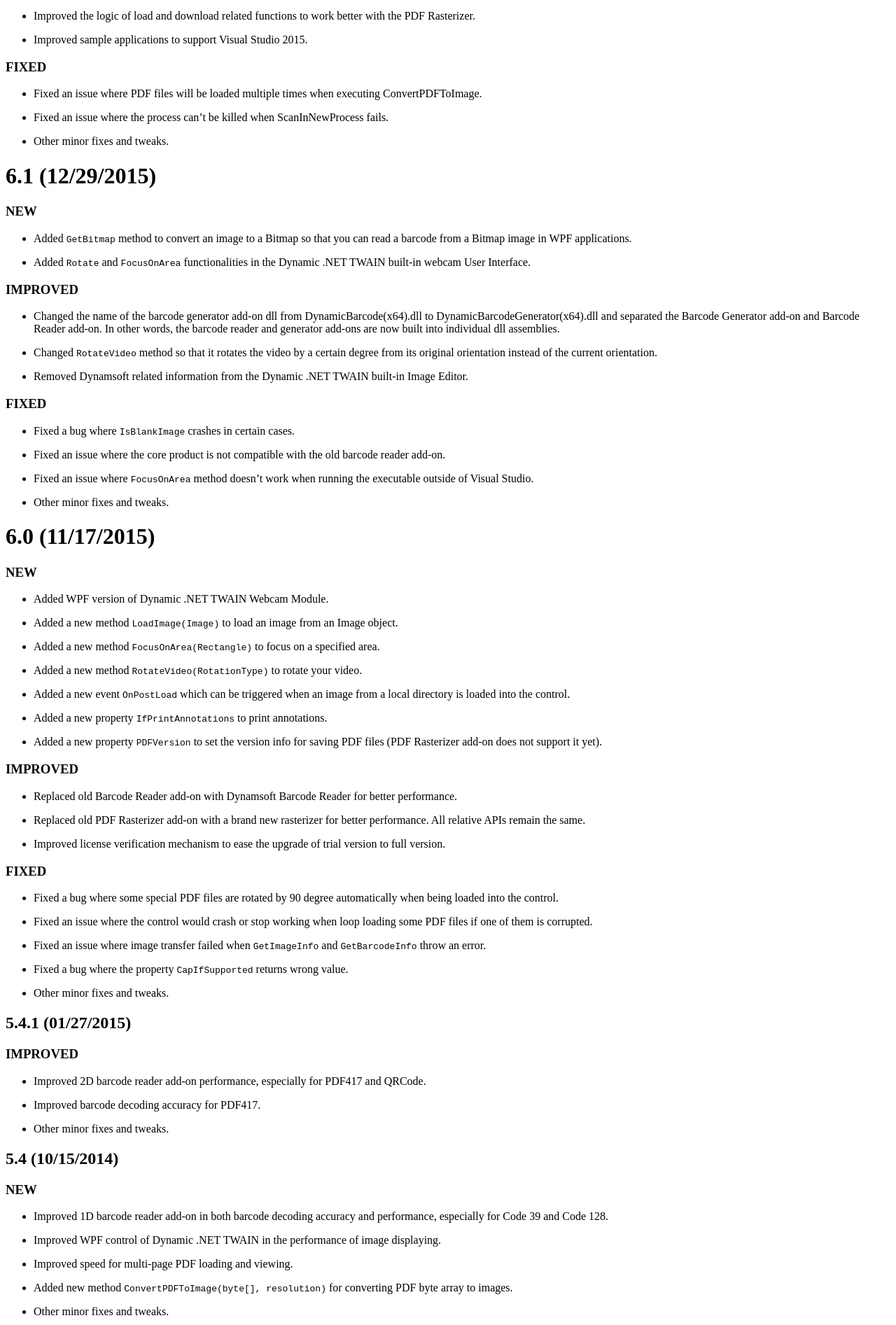
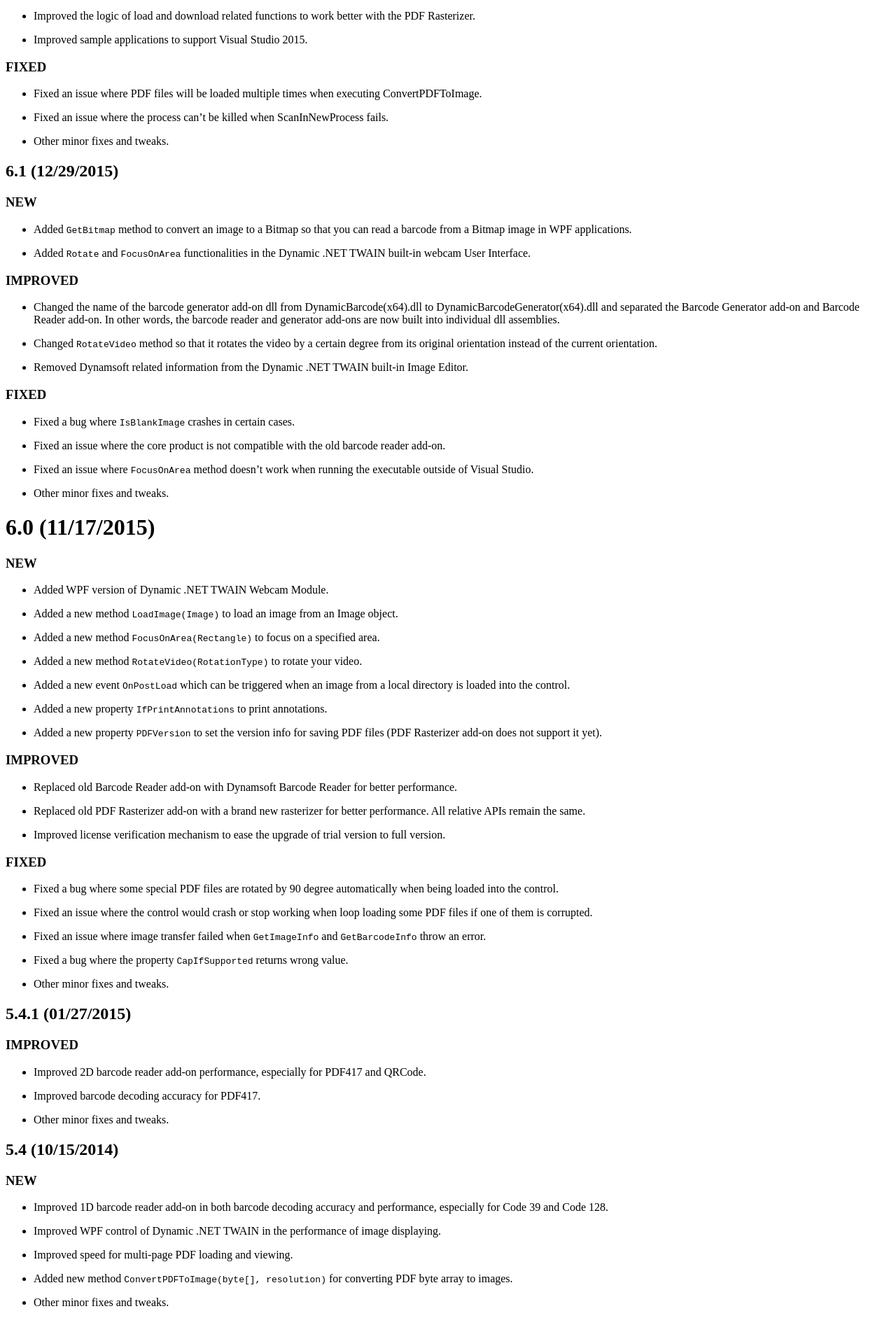
Before and after one commit to dynamsoft-docs/dotnet-twain-docs, a Jekyll site: the page built from release-notes/release-notes.md, in a window 1280 px wide. Shown: the part 4184-6077 px from the top of the page at 70% size. Built offline with Jekyll 4.4.1, drawn with Linux system fonts in a browser that asks for light colours.

```diff
--- a/release-notes/release-notes.md
+++ b/release-notes/release-notes.md
@@ -181,7 +181,7 @@ needAutoGenerateSidebar: true
 
 * Other minor fixes and tweaks.
 
-# 6.1 (12/29/2015)
+## 6.1 (12/29/2015)
 
 ### NEW
 
```
